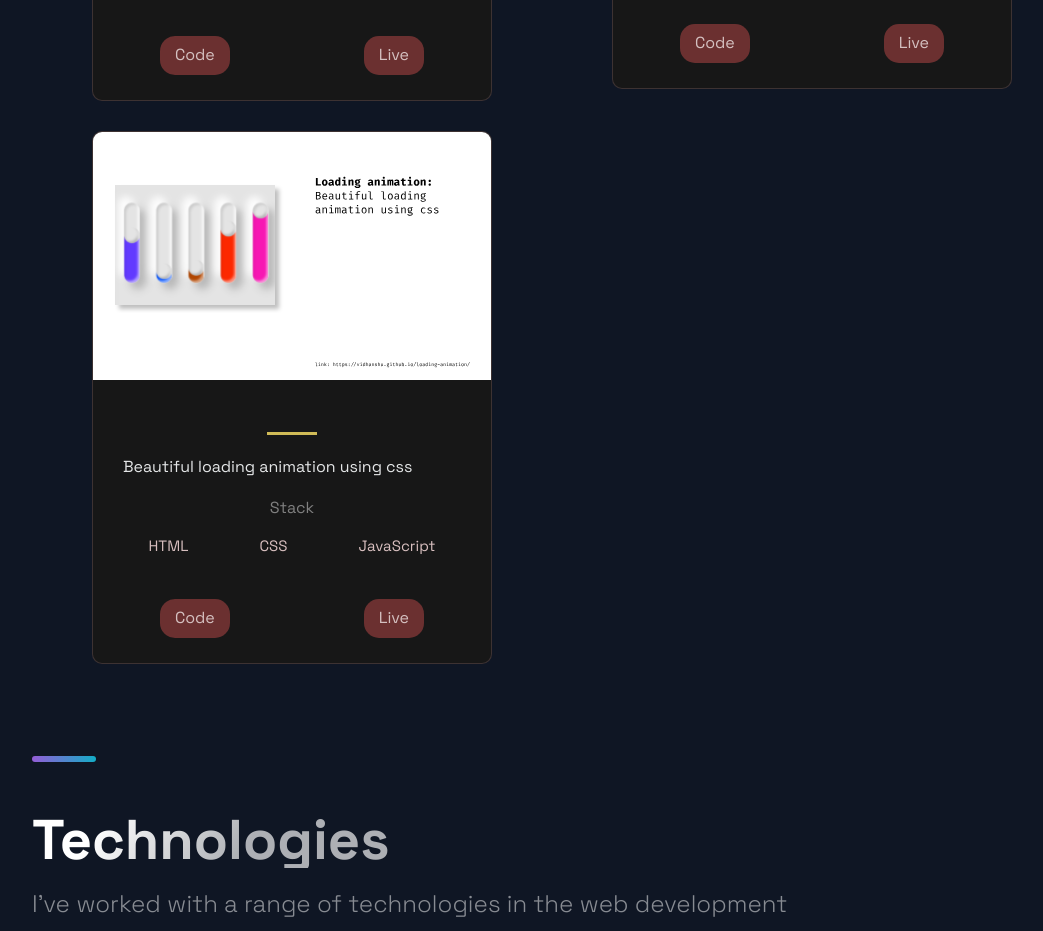
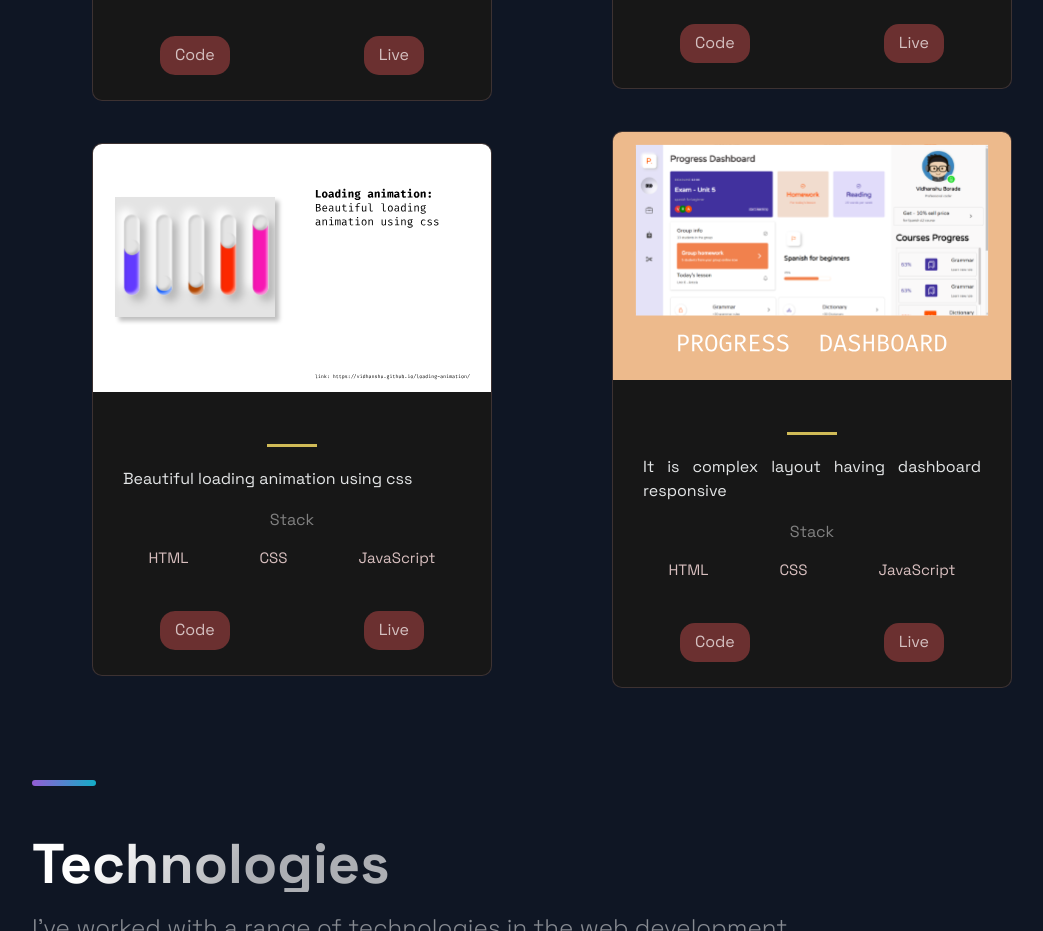
Before and after one commit to vidhanshu/vidhanshu-portfolio, a Next.js app: page / in a window 1280 px wide. Shown: the part 5620-6551 px from the top of the page, without its empty margins (88-1131 px from the left). Built offline with nearby package versions, Linux system fonts and the light colour scheme.

Commit message:
new project added

```diff
--- a/src/constants/constants.js
+++ b/src/constants/constants.js
@@ -150,6 +150,15 @@ export const projects = [{
         visit: 'https://vidhanshu.github.io/loading-animation/',
         id: 16,
     },
+    {
+        title: 'Progress dashboard',
+        description: "It is complex layout having dashboard responsive",
+        image: '/images/Progress.svg',
+        tags: ['HTML', "CSS", 'JavaScript'],
+        source: "https://github.com/vidhanshu/dash-board-grid",
+        visit: 'https://dash-board-grid.vercel.ap7',
+        id: 16,
+    },
 ];
 
 export const TimeLineData = [
```
Also changed, not shown: public/images/Progress.svg (added).
